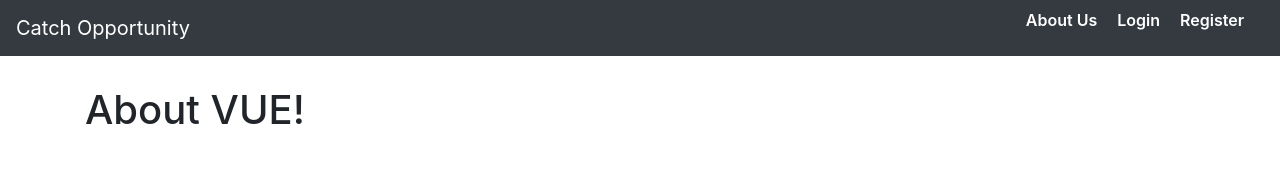
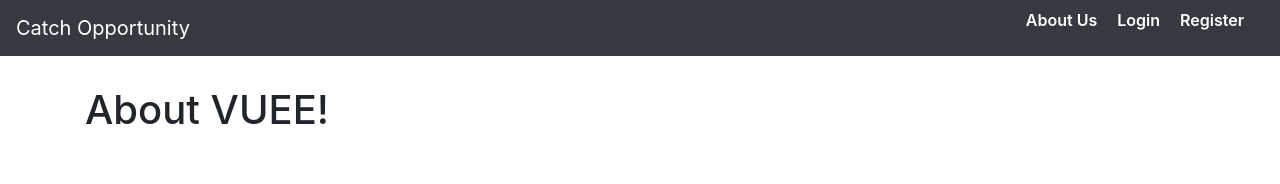
Before and after one commit to berkyvz/vue-co, a Vue app: page / in a window 1280 px wide. Shown: the top 184 px of the page. Built offline with nearby package versions, Linux system fonts and the light colour scheme; what vue-resource would draw is missing.

Commit message:
some changes

```diff
--- a/src/components/About.vue
+++ b/src/components/About.vue
@@ -1,7 +1,7 @@
 
 <template>
     <div class="container">
-        <h1>About VUE!</h1>
+        <h1>About VUEE!</h1>
     </div>
 
 </template>
```
